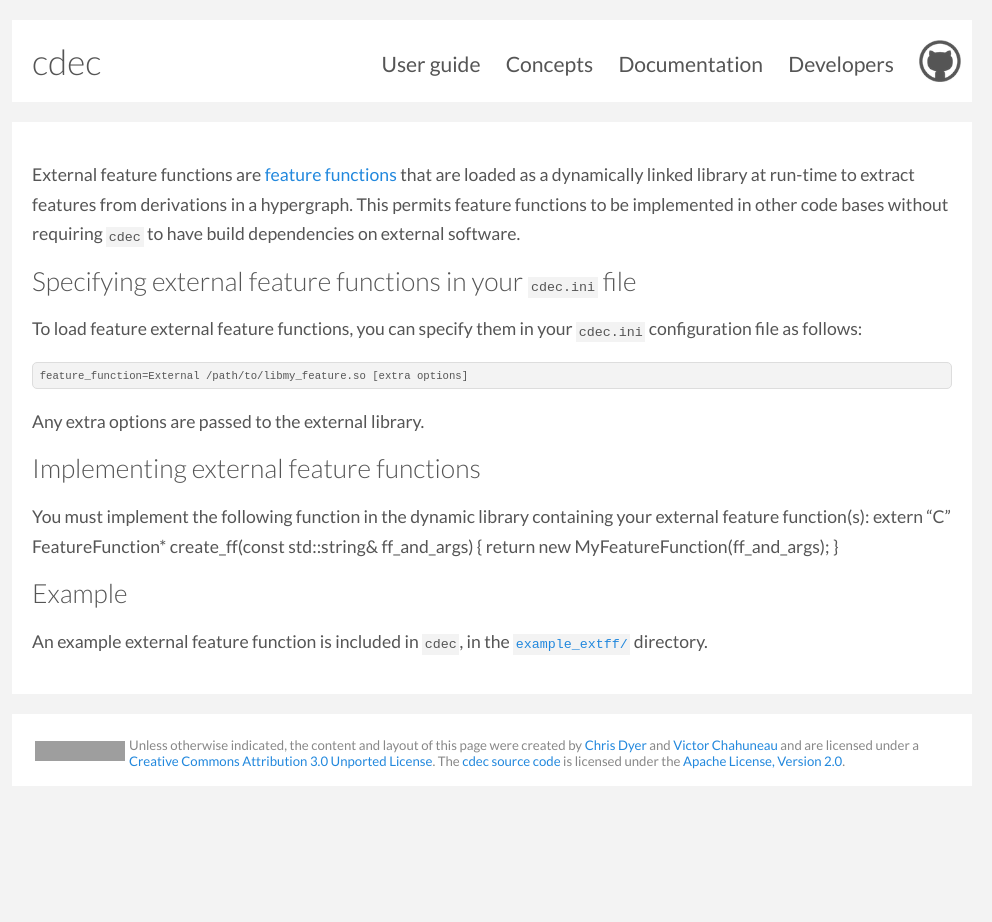
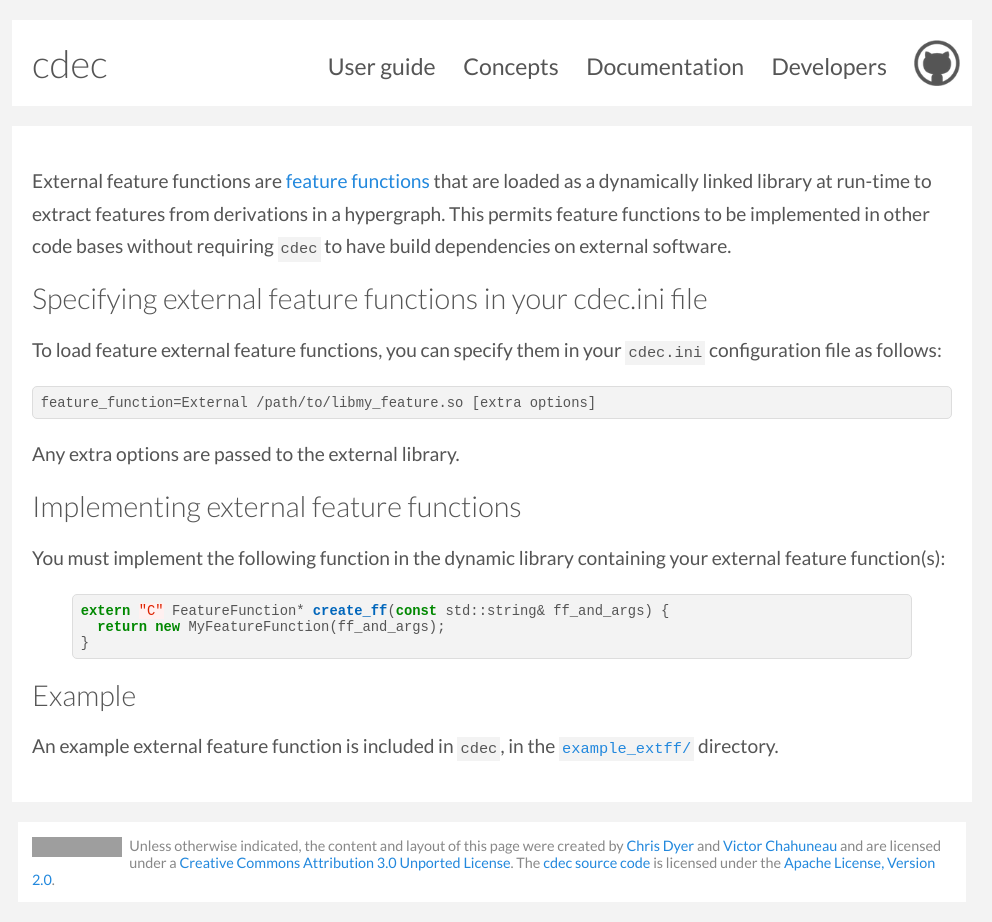
Before and after one commit to cdec/cdec.github.com, a Jekyll site: the page built from documentation/ext-ff.md, in a window 1280 px wide. Shown: the whole page, without its empty margins (148-1140 px from the left). Built offline with Jekyll 4.4.1, drawn with Linux system fonts in a browser that asks for light colours; some web fonts are replaced; Markdown is read by kramdown in place of the engine named in the settings; before the commit the page ends 900 px from its top, so only the background shows below that; grey boxes are pictures that could not be loaded.

Commit message:
Fix style

```diff
--- a/_includes/footer.html
+++ b/_includes/footer.html
@@ -1,11 +1,11 @@
-<script type="text/javascript" src="http://cdn.mathjax.org/mathjax/latest/MathJax.js?config=TeX-AMS-MML_SVG">
-</script>
+<script type="text/javascript" src="http://cdn.mathjax.org/mathjax/latest/MathJax.js?config=TeX-AMS-MML_SVG"></script>
 
 <div class="footer">
-  <p><table><tr><td><a rel="license" href="http://creativecommons.org/licenses/by/3.0/">
-    <img alt="Creative Commons License" style="border-width:0" src="http://i.creativecommons.org/l/by/3.0/88x31.png" /></a></td><td>
+  <a rel="license" href="http://creativecommons.org/licenses/by/3.0/">
+    <img alt="Creative Commons License" src="http://i.creativecommons.org/l/by/3.0/88x31.png" />
+  </a>
       Unless otherwise indicated, the content and layout of this page were created by
-      <span xmlns:cc="http://creativecommons.org/ns#" property="cc:attributionName"><a href="http://www.cs.cmu.edu/~cdyer">Chris Dyer</a> and <a href="http://victor.chahuneau.fr">Victor Chahuneau</a></span> and are licensed under a <a rel="license" href="http://creativecommons.org/licenses/by/3.0/">Creative Commons Attribution 3.0 Unported License</a>. The <a href="http://github.com/redpony/cdec">cdec source code</a> is licensed under the <a href="http://www.apache.org/licenses/LICENSE-2.0.html">Apache License, Version 2.0</a>.</td></tr></table>
+      <span xmlns:cc="http://creativecommons.org/ns#" property="cc:attributionName"><a href="http://www.cs.cmu.edu/~cdyer">Chris Dyer</a> and <a href="http://victor.chahuneau.fr">Victor Chahuneau</a></span> and are licensed under a <a rel="license" href="http://creativecommons.org/licenses/by/3.0/">Creative Commons Attribution 3.0 Unported License</a>. The <a href="http://github.com/redpony/cdec">cdec source code</a> is licensed under the <a href="http://www.apache.org/licenses/LICENSE-2.0.html">Apache License, Version 2.0</a>.
 </div>
 
 </body>
--- a/css/pygments.css
+++ b/css/pygments.css
@@ -1,5 +1,5 @@
 .highlight .hll { background-color: #ffffcc }
-.highlight .c { color: #888888 } /* Comment */
+.highlight span.c { color: #888888 } /* Comment */
 .highlight .err { color: #a61717; background-color: #e3d2d2 } /* Error */
 .highlight .k { color: #008800; font-weight: bold } /* Keyword */
 .highlight .cm { color: #888888 } /* Comment.Multiline */
--- a/css/style.css
+++ b/css/style.css
@@ -1,18 +1,15 @@
 @import url(http://fonts.googleapis.com/css?family=Lato:300,400,400italic|Droid+Sans+Mono);
 body {
     background: #f3f3f3;
-    font: normal 110% Lato, sans-serif;
+    font: normal 120% Lato, sans-serif;
     margin: 0;
     color: #555;
 }
 
-*.footer {
+.footer {
   font-size: 75%;
   color: #888;
-  padding-top: 6px;
-  padding-bottom: 14px;
-  overflow: hidden;
-  clear: both;
+  padding: 1em;
 }
 
 body > * {
@@ -42,7 +39,7 @@ ul {
 }
 
 code, pre, tt {
-    font: 10pt "Droid Sans Mono", monospace;
+    font: 80% "Droid Sans Mono", monospace;
     background: #f3f3f3;
     padding: 0.2em;
 }
@@ -51,14 +48,13 @@ pre {
     border: 1px solid #ddd;
     border-radius: 5px;
     padding: 0.5em;
+    overflow: auto;
 }
 
 pre code {
     padding: 0;
+    font-size: 90%;
     display: block;
-    font-size: 80%;
-    width: auto;
-    overflow: auto;
 }
 
 header {
@@ -94,3 +90,30 @@ article {
 #MathJax_Message {
     display: none;
 }
+
+hr {
+    width: 960px;
+    margin-left: -20px;
+    border: 0;
+    background: #f3f3f3;
+    height: 20px;
+}
+
+table {
+    margin: 1em 0;
+    border-collapse: collapse;
+}
+
+th {
+    text-align: left;
+}
+
+th, td {
+    border: 1px solid #555;
+    padding: 0.5em;
+}
+
+.footer img {
+    float:left;
+    margin-right: 0.5em;
+}
--- a/documentation/ext-ff.md
+++ b/documentation/ext-ff.md
@@ -5,7 +5,7 @@ title: cdec - External feature functions
 
 External feature functions are [feature functions](/concepts/feature_functions.html) that are loaded as a dynamically linked library at run-time to extract features from derivations in a hypergraph. This permits feature functions to be implemented in other code bases without requiring `cdec` to have build dependencies on external software.
 
-# Specifying external feature functions in your `cdec.ini` file
+# Specifying external feature functions in your cdec.ini file
 To load feature external feature functions, you can specify them in your `cdec.ini` configuration file as follows:
 
     feature_function=External /path/to/libmy_feature.so [extra options]
@@ -15,9 +15,12 @@ Any extra options are passed to the external library.
 # Implementing external feature functions
 
 You must implement the following function in the dynamic library containing your external feature function(s):
-    extern "C" FeatureFunction* create_ff(const std::string& ff_and_args) {
-      return new MyFeatureFunction(ff_and_args);
-    }
+
+{% highlight c++ %}
+extern "C" FeatureFunction* create_ff(const std::string& ff_and_args) {
+  return new MyFeatureFunction(ff_and_args);
+}
+{% endhighlight %}
 
 # Example
 
```
Also changed, not shown: guide/tutorial.md (+40 -42 lines), index.html (+7 -9 lines).
